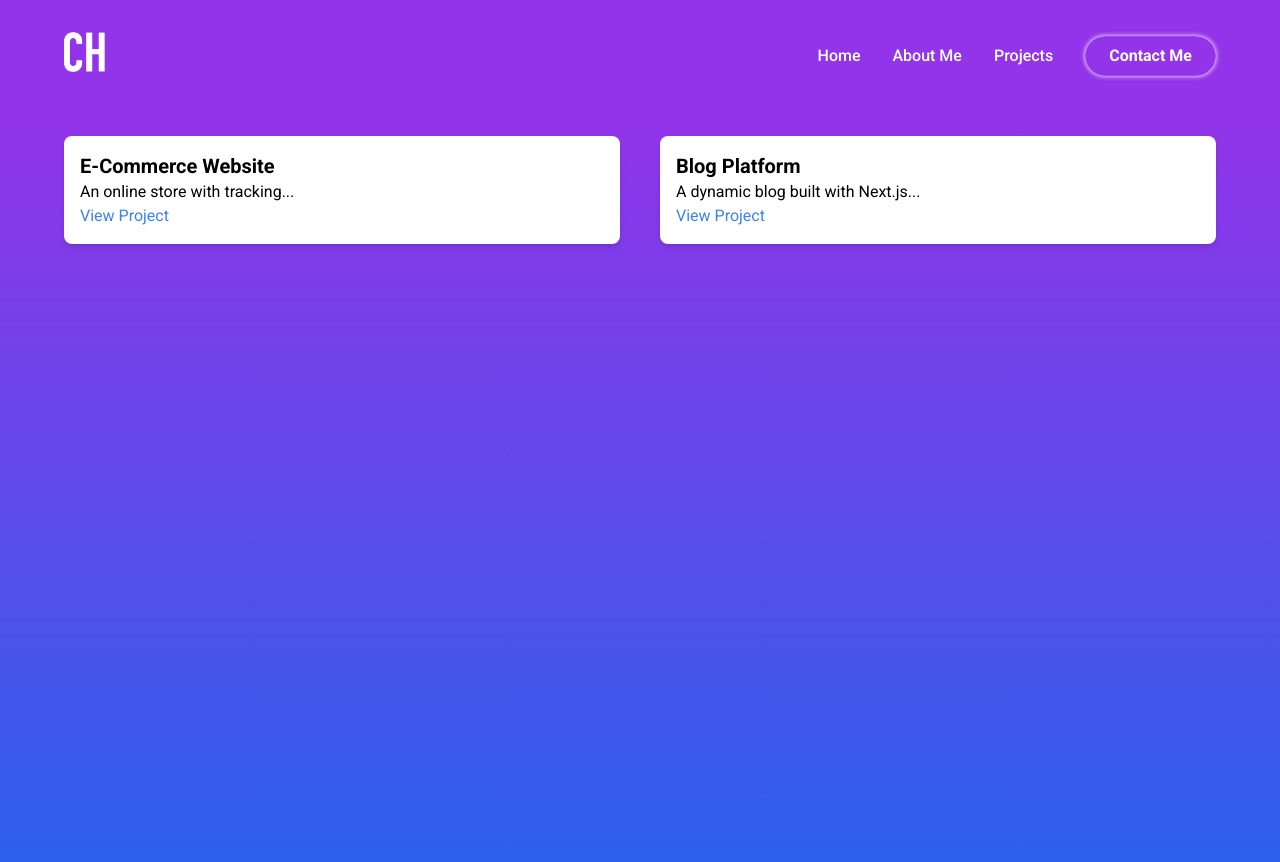
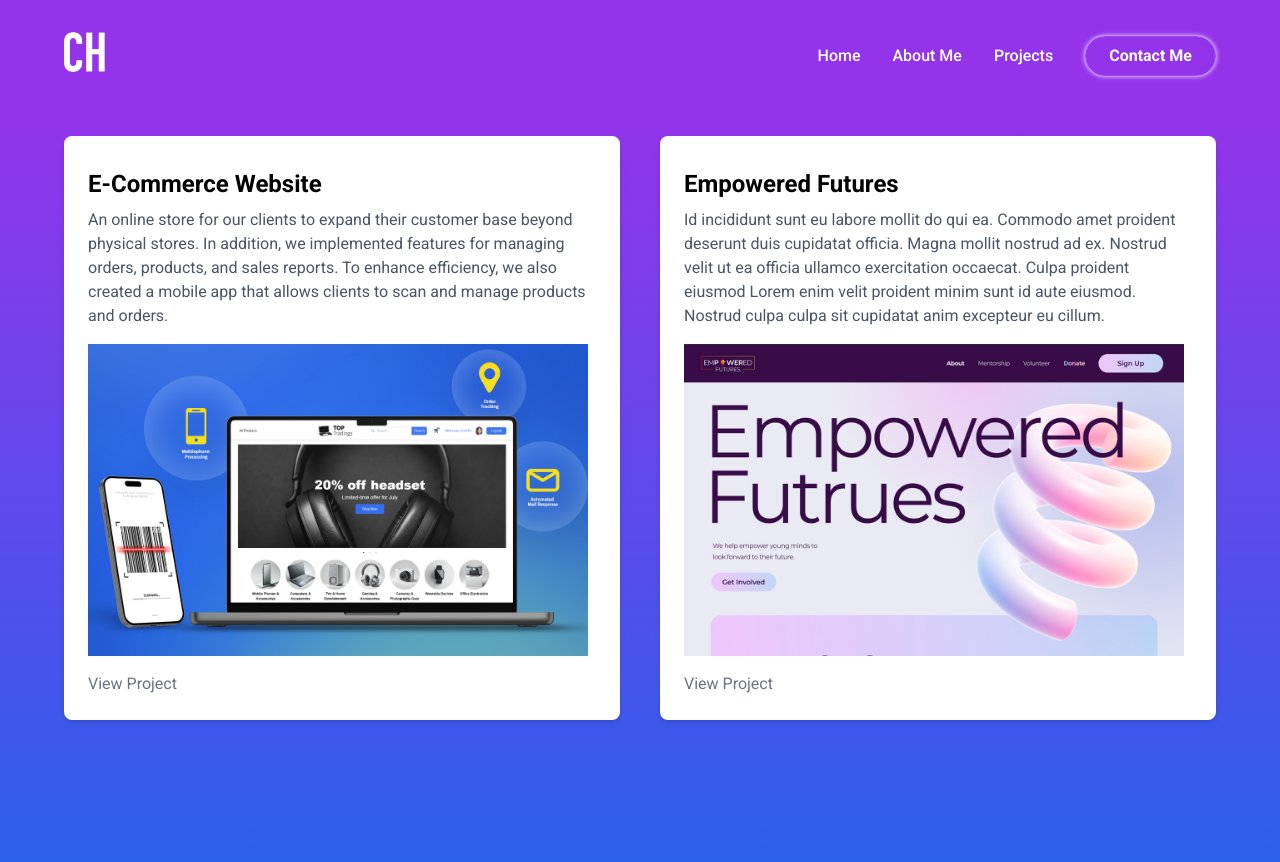
Before and after one commit to ChunxiaHuang/chunxiahuang, a Next.js app: page /projects in a window 1280 px wide. Shown: the top 862 px of the page. Built offline with nearby package versions, Linux system fonts and the light colour scheme.

Commit message:
update project page layout

```diff
--- a/app/projects/page.js
+++ b/app/projects/page.js
@@ -1,6 +1,18 @@
 const projects = [
-  { id: 1, title: 'E-Commerce Website', description: 'An online store with tracking...', link: 'https://github.com/...' },
-  { id: 2, title: 'Blog Platform', description: 'A dynamic blog built with Next.js...', link: 'https://demo...' },
+  {
+    id: "DGH", title: 'E-Commerce Website', description: `An online store for our clients to expand their customer
+  base beyond physical stores. In addition, we implemented features for
+  managing orders, products, and sales reports. To enhance efficiency,
+  we also created a mobile app that allows clients to scan and manage
+  products and orders.`, link: 'https://github.com/...'
+  },
+  {
+    id: "EF", title: 'Empowered Futures', description: `Id incididunt sunt eu labore mollit do qui ea.
+  Commodo amet proident deserunt duis cupidatat officia. Magna mollit nostrud ad ex. Nostrud velit ut ea
+   officia ullamco exercitation occaecat. Culpa proident eiusmod Lorem enim velit proident minim sunt id
+   aute eiusmod.
+  Nostrud culpa culpa sit cupidatat anim excepteur eu cillum.`, link: 'https://demo...'
+  },
 ];
 
 export default function Projects() {
@@ -10,10 +22,15 @@ export default function Projects() {
         {projects.map((project, index) => (
           <div
             key={index}
-            className="bg-white shadow-md rounded-lg p-4 hover:shadow-lg transition">
-            <h3 className="font-bold text-xl">{project.title}</h3>
-            <p>{project.description}</p>
-            <a href={project.link} target="_blank" className="text-blue-500">View Project</a>
+            className="bg-white shadow-md rounded-lg p-4 md:p-6 hover:shadow-lg transition">
+            <h3 className="font-bold text-2xl py-2">{project.title}</h3>
+            <p className="text-gray-600">{project.description}</p>
+            <img
+              src={`/images/${project.id}/01.jpg`}
+              alt={project.id}
+              className="w-[300px] md:w-[500px] object-cover my-4"
+            />
+            <a href={project.link} target="_blank" className="text-gray-500">View Project</a>
           </div>
         ))}
       </div>
```
Also changed, not shown: public/images/DGH/01.jpg (added), public/images/EF/01.jpg (added).
